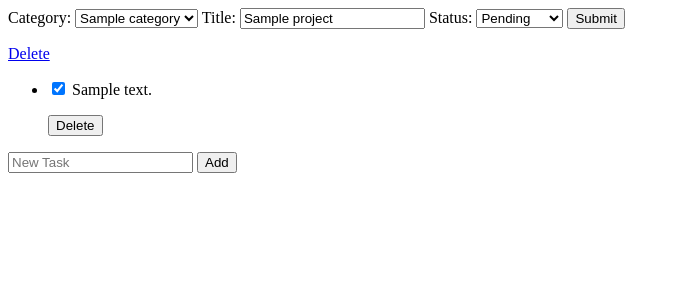
After one commit to zidanali316272/django-pm, a Django app: page /p/u/1 in a window 1280 px wide. The commit adds this page. Shown: the top 300 px of the page, without its empty margins (0-680 px from the left). Run offline with Django 4.2, Linux system fonts and the light colour scheme; tables that the repository leaves empty hold one stand-in row (values such as "Sample post").

Commit message:
Project Management

```diff
--- a/projects/forms.py
+++ b/projects/forms.py
@@ -10,3 +10,13 @@ class PCF(forms.ModelForm):
              'title': forms.TextInput(),
              'description':forms.Textarea()
         }
+
+class PUF(forms.ModelForm):
+    class Meta:
+        model= models.Project
+        fields=['category', 'title', 'status']
+        widgets={
+             'category': forms.Select(),
+             'title': forms.TextInput(),
+             'status':forms.Select()
+        }
--- a/projects/models.py
+++ b/projects/models.py
@@ -28,8 +28,8 @@ class Project(models.Model):
         return self.title
 
 class Task(models.Model):
-      descrirtion= models.TextField()
-      is_compleated= models.BooleanField(default=False)
+      description= models.TextField()
+      is_completed= models.BooleanField(default=False)
       project= models.ForeignKey(Project,on_delete=models.CASCADE)
       def __str__(self):
-          return self.descrirtion
+          return self.description
--- a/projects/templates/project/list.html
+++ b/projects/templates/project/list.html
@@ -3,7 +3,7 @@
   <h3>{% trans 'My Project' %}</h3>
   <ul>
      {% for project in object_list %}
-   <li>{{project.title}}</li>
+   <li>{{project.title}} <a href="{% url 'p_u' project.id %}" >Edit</a></li>
    {% empty %}
    <li>{% trans 'There are no projects to show' %}</li>
    {% endfor %}
--- /dev/null
+++ b/projects/templates/project/task.html
@@ -0,0 +1,31 @@
+{% load i18n %}
+<ul>
+
+    {% for task in project.task_set.all %}
+    <li>
+
+
+     <form method="post" action="{% url 't_u' task.id %}">
+        {% csrf_token %}
+
+    <input type="checkbox"  name="is_completed" {% if task.is_completed %} checked {% endif %} onchange="this.form.submit()"/>
+
+    {{task.description}}
+
+</form>
+<form method="post" action="{% url 't_d' task.id %}">
+
+    {% csrf_token %}
+<button type="submit"> Delete</button>
+</form>
+</li>
+{% endfor %}
+
+</ul>
+<form method="post" action="{% url 't_c' %}">
+
+{% csrf_token %}
+<input type="hidden" value="{{project.id}}" name="project">
+<input type="text"  name="description" placeholder="{% trans 'New Task' %}"/>
+<input type="submit" value="{% trans 'Add' %}"/>
+ </form>
--- /dev/null
+++ b/projects/templates/project/update.html
@@ -0,0 +1,10 @@
+{% load i18n %}
+{% block content %}
+ <form method="post">
+{% csrf_token %}
+{{form}}
+<input type="submit" value="Submit"/>
+ </form>
+ <a href="{% url 'p_d' object.id %}">Delete</a>
+ {% include 'project/task.html' with project=object %}
+{% endblock %}
--- a/projects/urls.py
+++ b/projects/urls.py
@@ -4,5 +4,11 @@ from . import views
 urlpatterns = [
 
 path('',views.Projectlv.as_view(), name='p_l'),
-path('p/c',views.PCV.as_view(), name='p_c')
+path('p/c',views.PCV.as_view(), name='p_c'),
+path('p/u/<int:pk>',views.PUV.as_view(), name='p_u'),
+path('p/d/<int:pk>',views.PDV.as_view(), name='p_d'),
+path('t/c',views.TCV.as_view(), name='t_c'),
+path('t/u/<int:pk>',views.TUV.as_view(), name='t_u'),
+path('t/d/<int:pk>',views.TDV.as_view(), name='t_d'),
+
 ]
--- a/projects/views.py
+++ b/projects/views.py
@@ -1,6 +1,5 @@
-from django.shortcuts import render
-from django.urls import reverse_lazy
-from django.views.generic import ListView,CreateView
+from django.urls import reverse_lazy,reverse
+from django.views.generic import ListView,CreateView,UpdateView,DeleteView
 from . import models
 from . import forms
 
@@ -14,3 +13,42 @@ class PCV(CreateView):
       form_class = forms.PCF
       template_name= 'project/create.html'
       success_url = reverse_lazy('p_l')
+
+
+class PUV(UpdateView):
+      model = models.Project
+      form_class = forms.PUF
+      template_name= 'project/update.html'
+      def get_success_url(self):
+            return reverse('p_u',args=[self.object.id])
+
+
+class PDV(DeleteView):
+      model = models.Project
+      template_name= 'project/delete.html'
+      success_url= reverse_lazy('p_l')
+
+#Tasks
+class TCV(CreateView):
+      model = models.Task
+      fields = ['project', 'description']
+
+      http_method_names= ['post']
+
+      def get_success_url(self):
+             return reverse('p_u',args=[self.object.project.id])
+
+class TUV(UpdateView):
+      model = models.Task
+      fields = ['is_completed']
+
+      http_method_names= ['post']
+
+      def get_success_url(self):
+             return reverse('p_u',args=[self.object.project.id])
+
+class TDV(DeleteView):
+      model = models.Task
+
+      def get_success_url(self):
+             return reverse('p_u',args=[self.object.project.id])
```
Also changed, not shown: projects/templates/project/delete.html (added, +9 -0 lines), projects/migrations/0003_rename_descrirtion_task_description.py (added), projects/migrations/0004_rename_is_compleated_task_is_completed.py (added), 1 other file.
